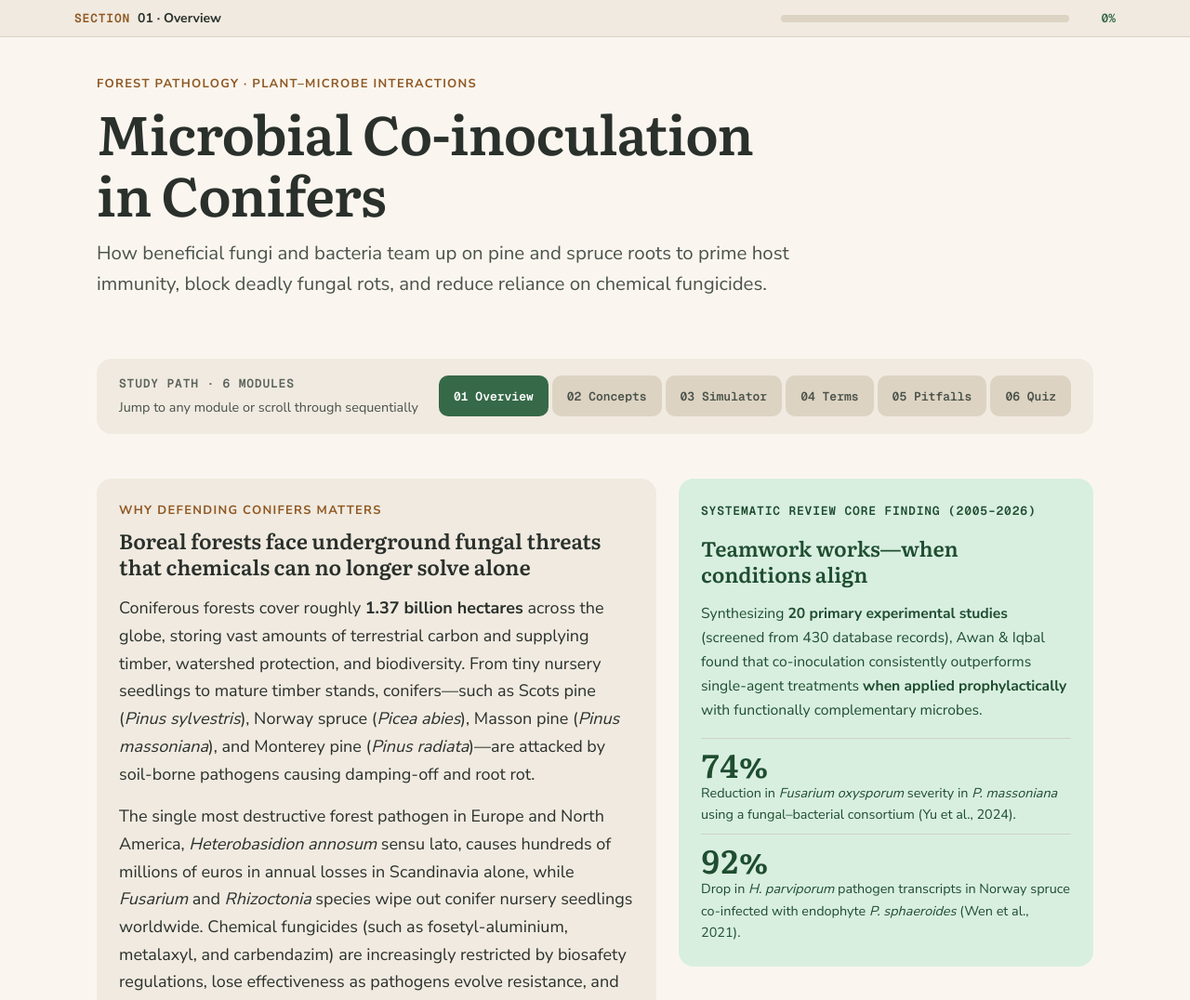
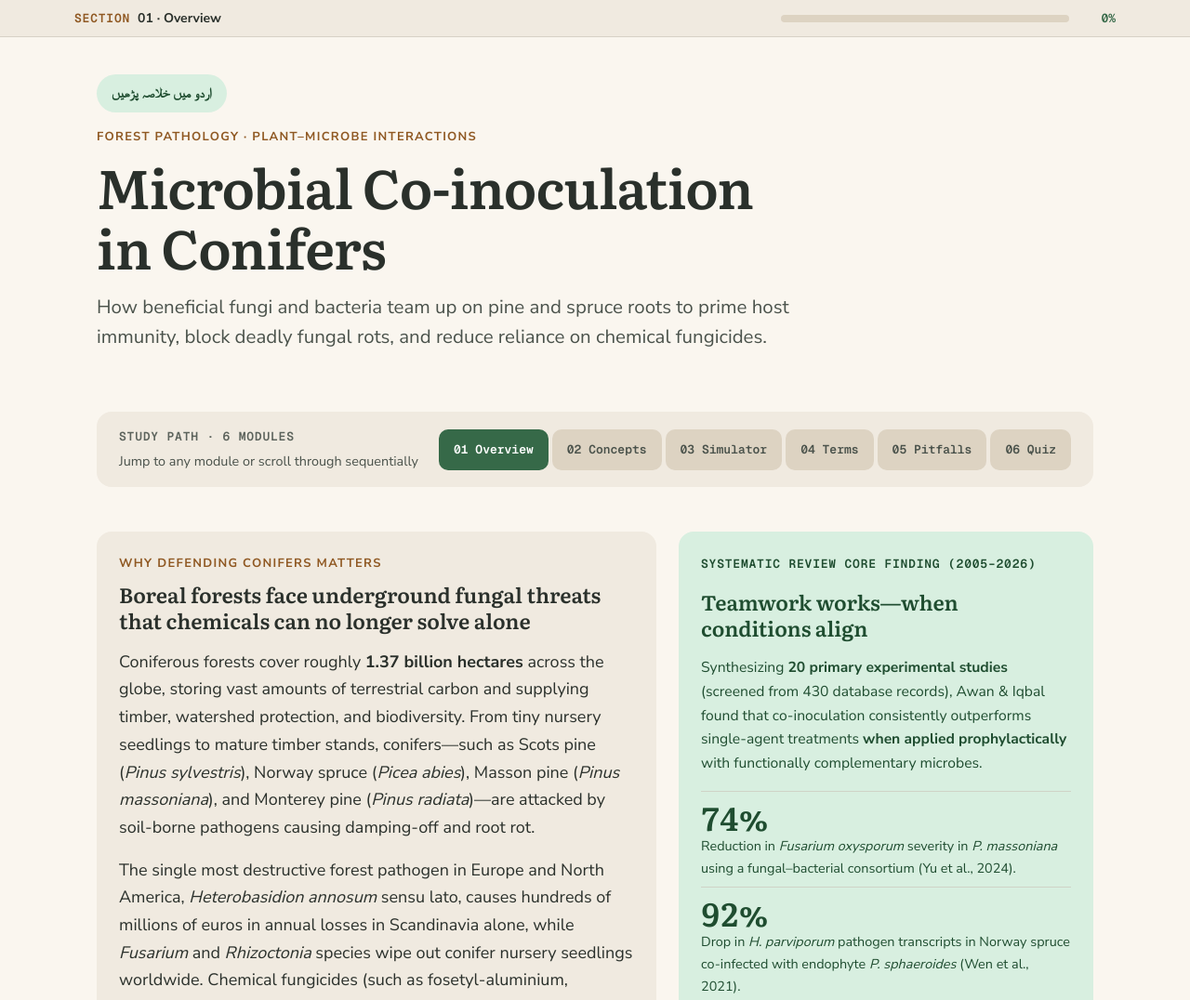
Before and after one commit to umi-max/microbial-coinoculation-conifers, a plain HTML site: page index.html in a window 1280 px wide. Shown: the top 1076 px of the page at 93% size. Drawn offline with nearby package versions, Linux system fonts and the light colour scheme.

Commit message:
Add Urdu language link to English page

```diff
--- a/index.html
+++ b/index.html
@@ -1007,6 +1007,7 @@
     <!-- SECTION 1: OVERVIEW -->
     <header class="study-section" id="sec-overview" data-section-name="01 · Overview">
       <div>
+        <p style="margin:0 0 var(--space-md);"><a href="./ur/" lang="ur" style="font-family:var(--font-body);font-weight:700;font-size:0.9rem;text-decoration:none;color:var(--on-primary-container);background:var(--primary-container);padding:0.55rem 1rem;border-radius:var(--rounded-full);display:inline-block;">اردو میں خلاصہ پڑھیں</a></p>
         <p class="kicker">Forest Pathology · Plant–Microbe Interactions</p>
         <h1 class="hero-title">Microbial Co-inoculation in Conifers</h1>
         <p class="lede">
```
